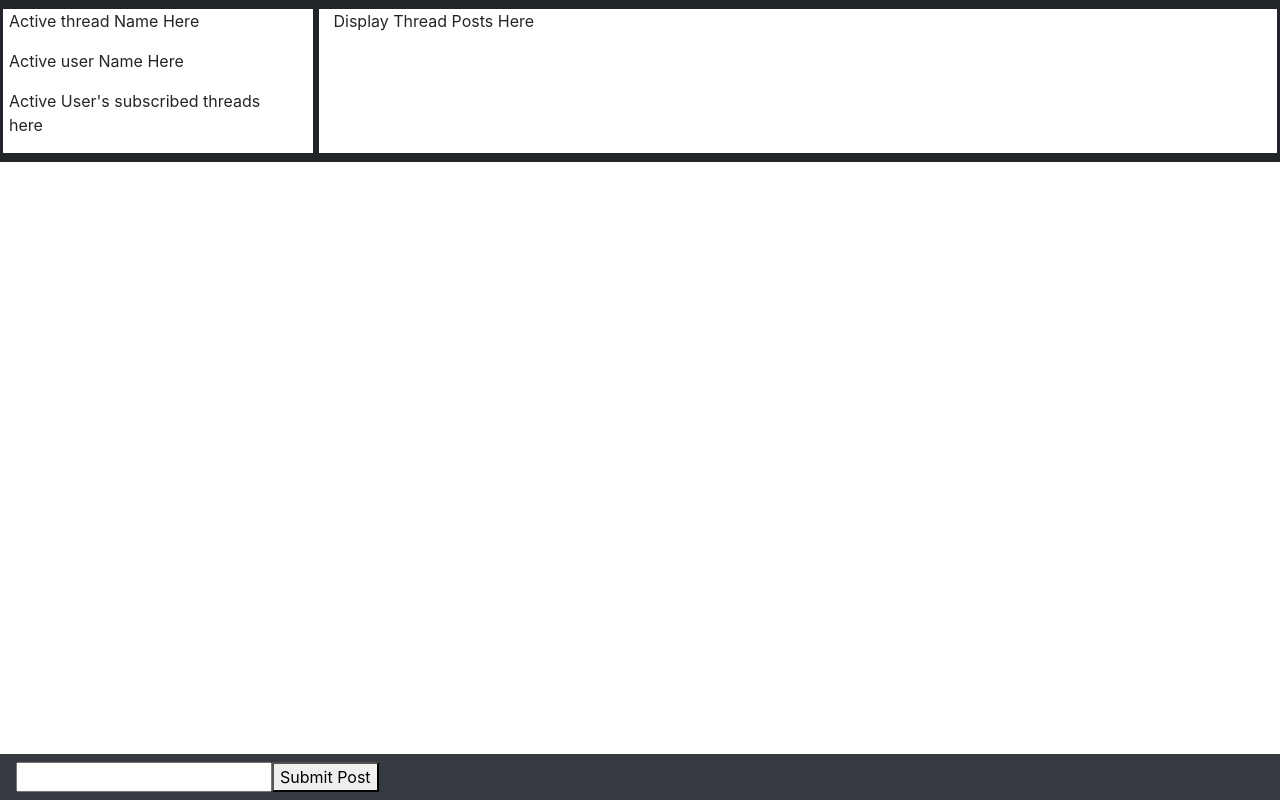
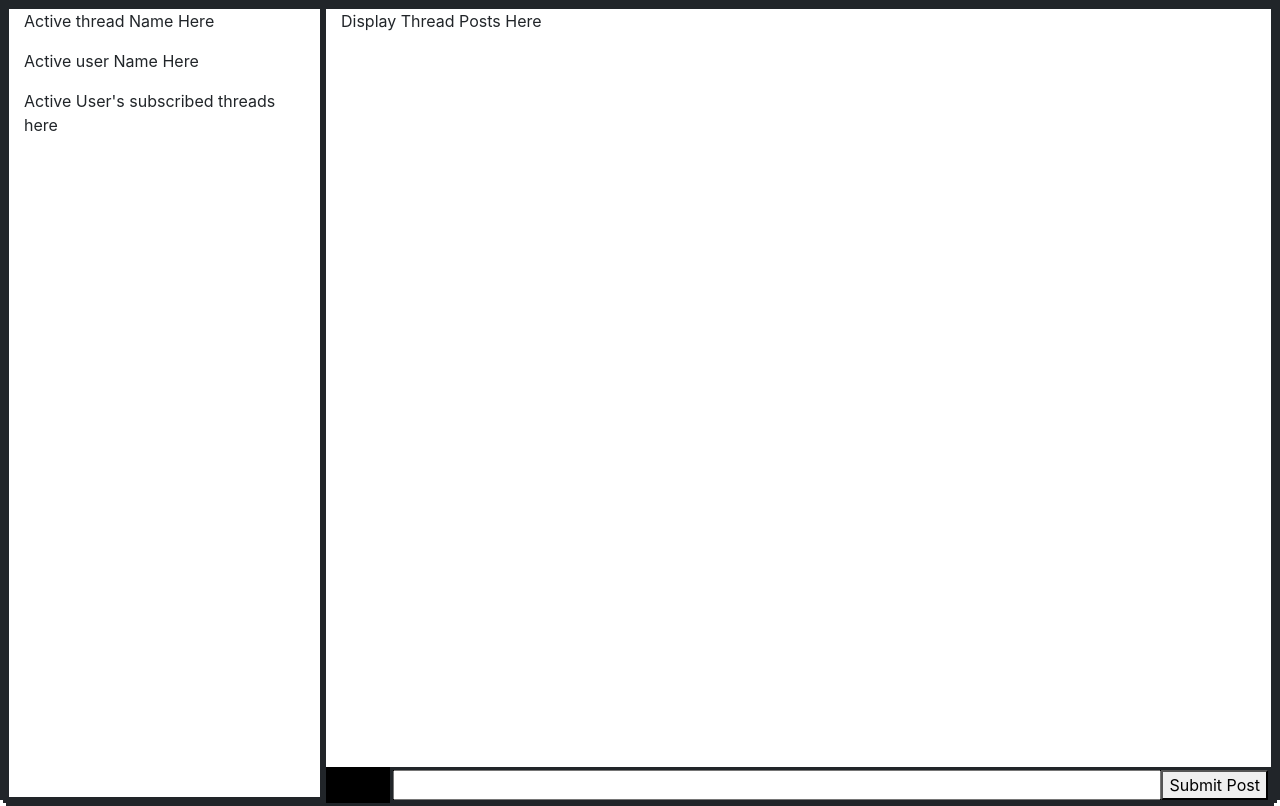
Before and after one commit to PParfenov/SlackHub, an Angular app: page / in a window 1280 px wide. Built offline with nearby package versions, Linux system fonts and the light colour scheme.

Commit message:
CSS/HTML for deadline

```diff
--- a/src/app/app.component.css
+++ b/src/app/app.component.css
@@ -1 +1,2 @@
-div{border-style:solid}
+div{border-style:solid;
+    height: 100vh}
--- a/src/app/app.component.html
+++ b/src/app/app.component.html
@@ -1,5 +1,5 @@
 <!--The content below is only a placeholder and can be replaced.-->
-<div>
+<div class="container-fluid">
   <div class="row">
     <div class="col-3">
       <p>Active thread Name Here</p>
@@ -8,8 +8,8 @@
     </div>
 
     <div class="col-9">
-      <app-display-thread-posts-component></app-display-thread-posts-component>
-      <app-new-post-component></app-new-post-component>
+        <app-display-thread-posts-component></app-display-thread-posts-component>
+        <app-new-post-component></app-new-post-component>
     </div>
 
 </div>
--- a/src/app/new-post-component/new-post-component.component.css
+++ b/src/app/new-post-component/new-post-component.component.css
@@ -0,0 +1,3 @@
+footer{background-color:black; position:absolute; bottom: 0px; width: 100%; right:0px;}
+div{float: right; border-style:solid;}
+input{width:60vw;}
--- a/src/app/new-post-component/new-post-component.component.html
+++ b/src/app/new-post-component/new-post-component.component.html
@@ -1,12 +1,6 @@
-<nav class="navbar fixed-bottom navbar-expand navbar-dark bg-dark">
-  <div class="collapse navbar-collapse" id="navbarCollapse">
-    <ul class="navbar-nav mr-auto">
-      <li class="nav-item active">
-        <input type="text"/>
-      </li>
-      <li class="nav-item">
-        <button type="submit">Submit Post</button>
-      </li>
-    </ul>
+<footer>
+  <div>
+    <input type="text"/>
+    <button type="submit">Submit Post</button>
   </div>
-</nav>
+</footer>
```
